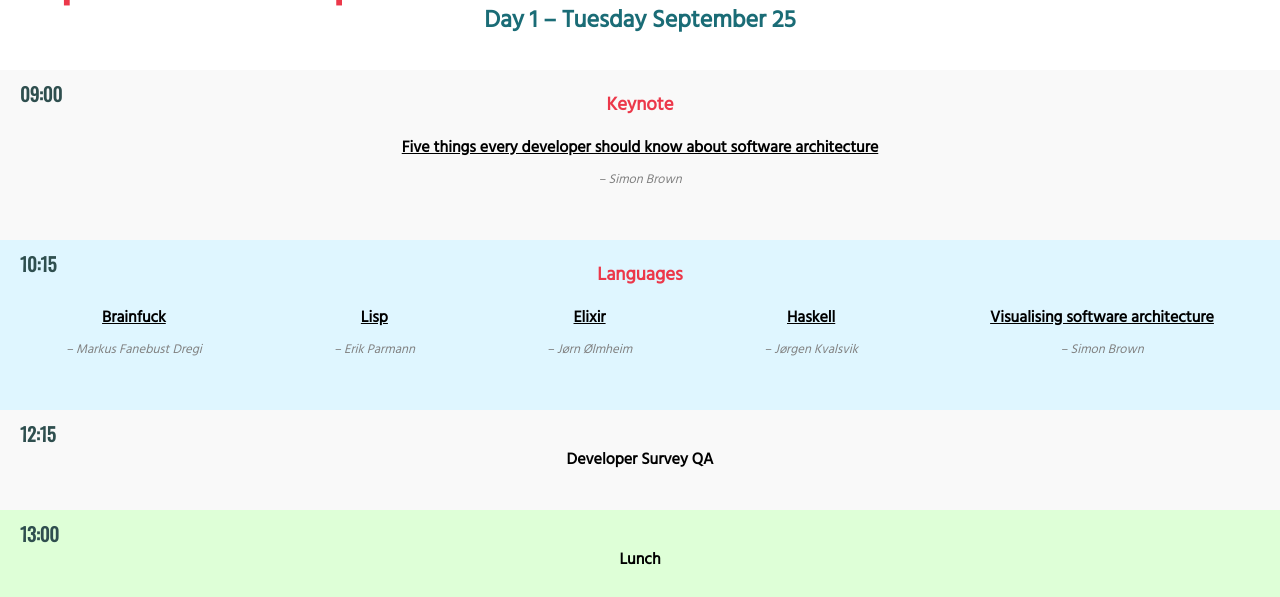
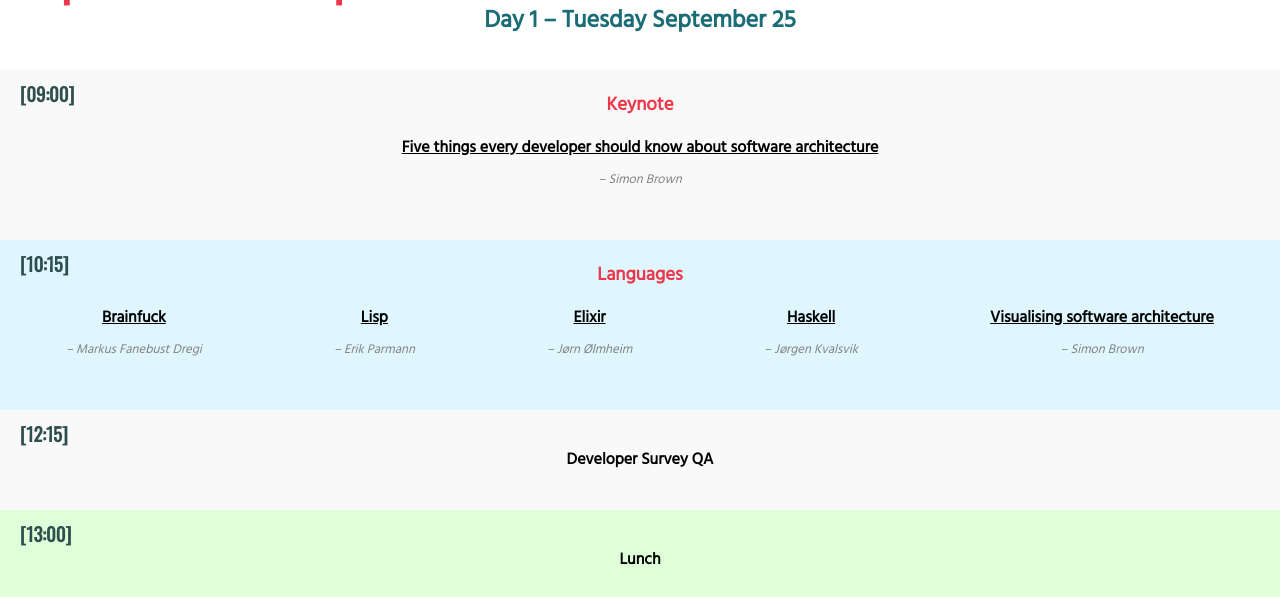
Before and after one commit to equinor/edc2018.github.io, a React (Create React App) app: page / in a window 1280 px wide. Shown: the part 196-793 px from the top of the page. Built offline with nearby package versions, Linux system fonts and the light colour scheme.

Commit message:
brackets around clock

```diff
--- a/src/TimeSlot.js
+++ b/src/TimeSlot.js
@@ -32,6 +32,12 @@ const Time = styled.h3`
     position: static;
     padding: 0px;
     margin: 20px 20px 0px 20px;
+  }
+  ::before {
+    content: '[';
+  }
+  ::after {
+    content: ']';
   }
 `;
 
```
